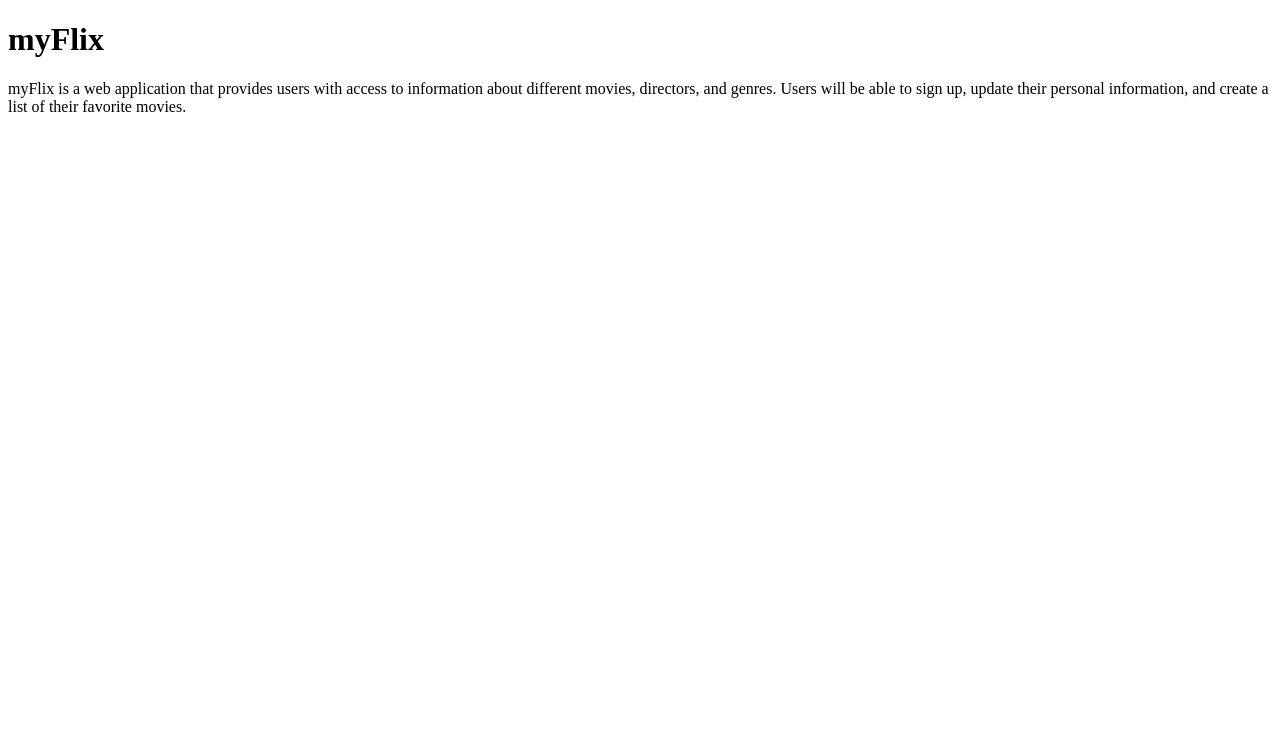
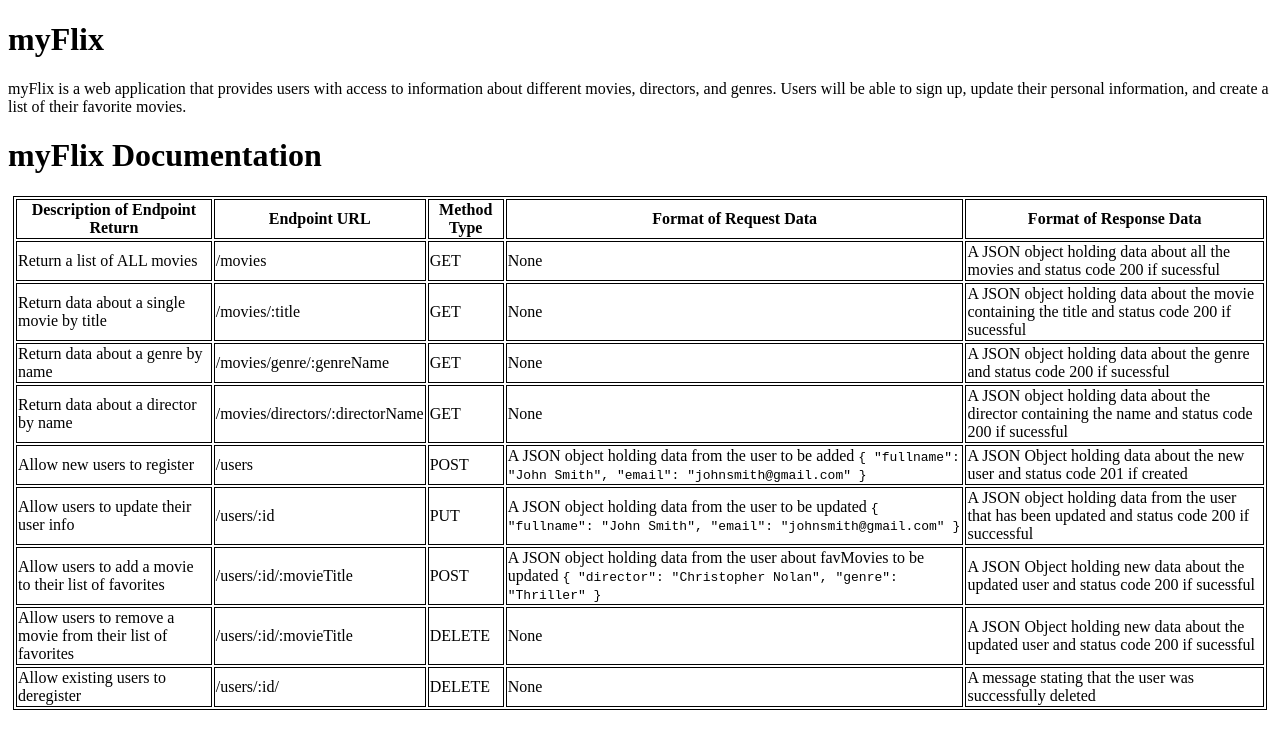
Before and after one commit to loganthomasmusic/movie_api, a website: page public/documentation.html in a window 1280 px wide. Drawn offline with Linux system fonts and the light colour scheme.

Commit message:
Define endpoints

```diff
--- a/public/documentation.html
+++ b/public/documentation.html
@@ -1,7 +1,122 @@
 <!DOCTYPE html>
+<html lang="en">
+<head>
+    <meta charset="UTF-8">
+    <meta name="viewport" content="width=device-width, initial-scale=1.0">
+    <title>myFlix Documentation</title>
+    <style>
+        table , th, td {
+            margin: 5px;
+            border: 1px solid;
+        }
+    </style>
+</head>
 
 <h1>myFlix</h1>
 
 <p>myFlix is a web application that provides users with access to information about different
 movies, directors, and genres. Users will be able to sign up, update their
 personal information, and create a list of their favorite movies.</p>
+
+<body>
+    <h1>myFlix Documentation</h1>
+    <table>
+        <thead>
+            <tr>
+                <th>Description of Endpoint Return</th>
+                <th>Endpoint URL</th>
+                <th>Method Type</th>
+                <th>Format of Request Data</th>
+                <th>Format of Response Data</th>
+            </tr>
+        </thead>
+        <tbody>
+            <tr>
+                <td>Return a list of ALL movies</td>
+                <td>/movies</td>
+                <td>GET</td>
+                <td>None</td>
+                <td>A JSON object holding data about all the movies and status code 200 if sucessful</td>
+            </tr>
+            <tr>
+                <td>Return data about a single movie by title</td>
+                <td>/movies/:title</td>
+                <td>GET</td>
+                <td>None</td>
+                <td>A JSON object holding data about the movie containing the title and status code 200 if sucessful</td>
+            </tr>
+            <tr>
+                <td>Return data about a genre by name</td>
+                <td>/movies/genre/:genreName</td>
+                <td>GET</td>
+                <td>None</td>
+                <td>A JSON object holding data about the genre and status code 200 if sucessful</td>
+            </tr>
+            <tr>
+                <td>Return data about a director by name</td>
+                <td>/movies/directors/:directorName</td>
+                <td>GET</td>
+                <td>None</td>
+                <td>A JSON object holding data about the director containing the name and status code 200 if sucessful</td>
+            </tr>
+            <tr>
+                <td>Allow new users to register</td>
+                <td>/users</td>
+                <td>POST</td>
+                <td>A JSON object holding data from the user to be added
+                    <code>
+                        {
+                            "fullname": "John Smith",
+                            "email": "johnsmith@gmail.com"
+                        }
+                    </code>
+                </td>
+                <td>A JSON Object holding data about the new user and status code 201 if created</td>
+            </tr>
+            <tr>
+                <td>Allow users to update their user info</td>
+                <td>/users/:id</td>
+                <td>PUT</td>
+                <td>A JSON object holding data from the user to be updated
+                    <code>
+                        {
+                            "fullname": "John Smith",
+                            "email": "johnsmith@gmail.com"
+                        }
+                    </code>
+                </td>
+                <td>A JSON object holding data from the user that has been updated and status code 200 if successful</td>
+            </tr>
+            <tr>
+                <td>Allow users to add a movie to their list of favorites</td>
+                <td>/users/:id/:movieTitle</td>
+                <td>POST</td>
+                <td>A JSON object holding data from the user about favMovies to be updated
+                    <code>
+                        {
+                            "director": "Christopher Nolan",
+                            "genre": "Thriller"
+                        }
+                    </code>
+                </td>
+                <td>A JSON Object holding new data about the updated user and status code 200 if sucessful</td>
+            </tr>
+            <tr>
+                <td>Allow users to remove a movie from their list of favorites</td>
+                <td>/users/:id/:movieTitle</td>
+                <td>DELETE</td>
+                <td>None</td>
+                <td>A JSON Object holding new data about the updated user and status code 200 if sucessful</td>
+                </tr>
+            <tr>
+                <td>Allow existing users to deregister</td>
+                <td>/users/:id/</td>
+                <td>DELETE</td>
+                <td>None</td>
+                <td>A message stating that the user was successfully deleted</td>
+            </tr>
+        </tbody>
+    </table>
+
+</body>
+</html>
```
